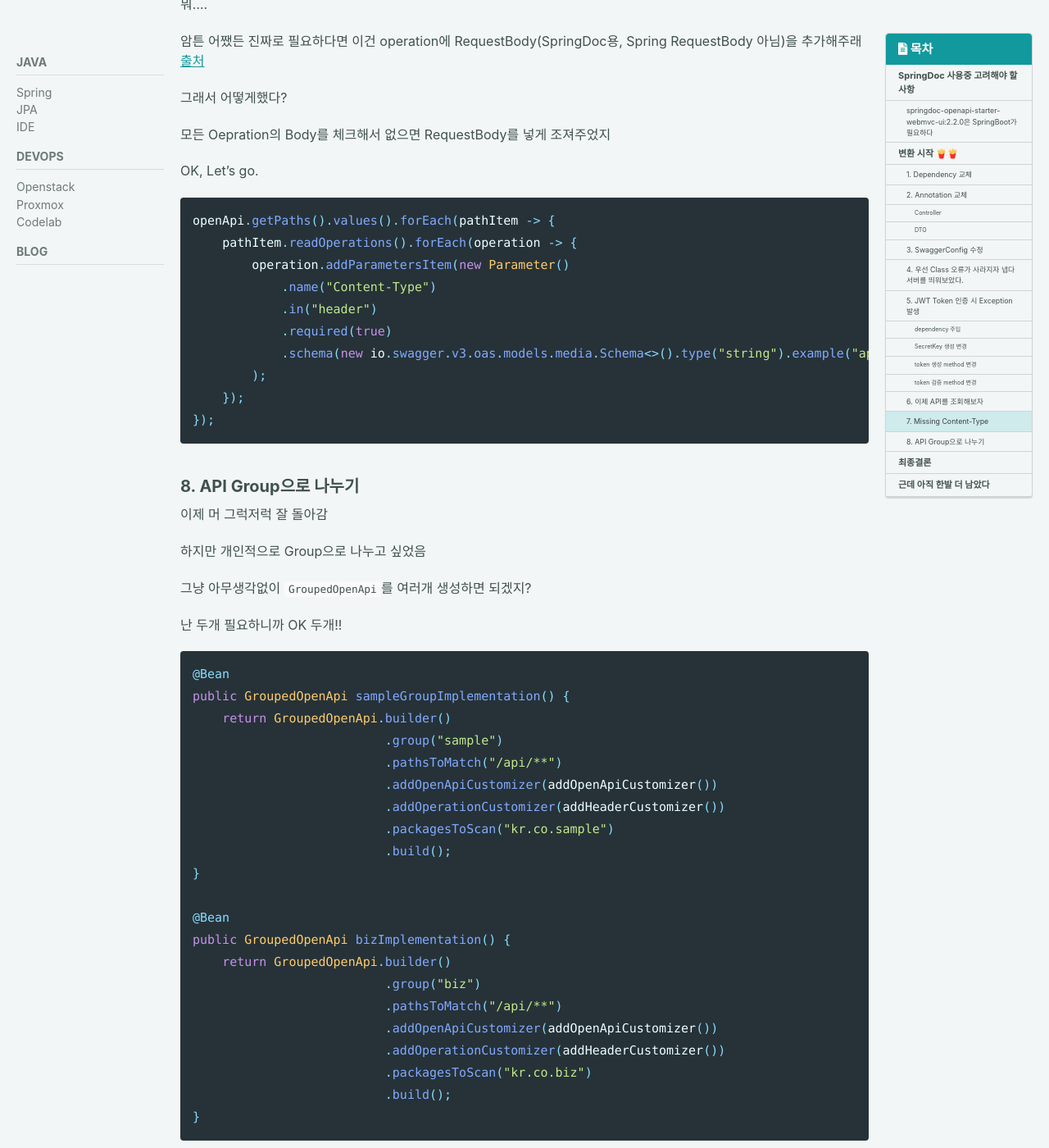
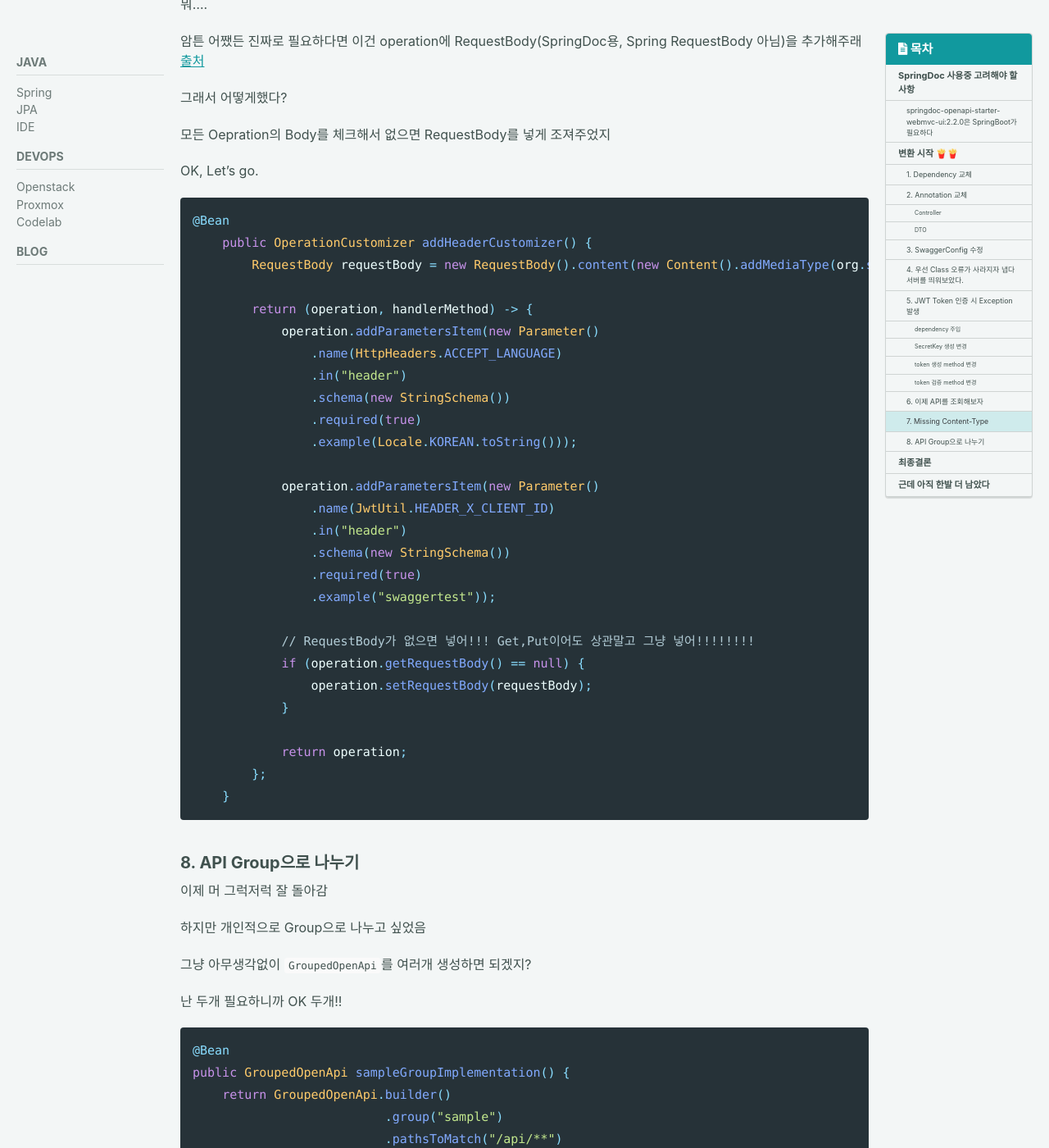
Before and after one commit to glorial83/glorial83.github.io, a Jekyll site: the page built from _posts/java/2025-02-27-Springdoc.md, in a window 1280 px wide and 1400 px high, scrolled down 18526 px. Shown: the whole window at 82% size. Built offline with Jekyll 4.4.1, drawn with Linux system fonts in a browser that asks for light colours; cached includes are drawn as plain includes; comment, search, counter and statistics services are not loaded.

Commit message:
Springdoc

````diff
--- a/_posts/java/2025-02-27-Springdoc.md
+++ b/_posts/java/2025-02-27-Springdoc.md
@@ -702,16 +702,33 @@ Content-Type을 안넣어주네?
 OK, Let's go.
 
 ```java
-openApi.getPaths().values().forEach(pathItem -> {
-    pathItem.readOperations().forEach(operation -> {
-        operation.addParametersItem(new Parameter()
-            .name("Content-Type")
-            .in("header")
-            .required(true)
-            .schema(new io.swagger.v3.oas.models.media.Schema<>().type("string").example("application/json"))
-        );
-    });
-});
+@Bean
+    public OperationCustomizer addHeaderCustomizer() {
+        RequestBody requestBody = new RequestBody().content(new Content().addMediaType(org.springframework.http.MediaType.APPLICATION_JSON_VALUE, new MediaType()));
+
+        return (operation, handlerMethod) -> {
+            operation.addParametersItem(new Parameter()
+                .name(HttpHeaders.ACCEPT_LANGUAGE)
+                .in("header")
+                .schema(new StringSchema())
+                .required(true)
+                .example(Locale.KOREAN.toString()));
+
+            operation.addParametersItem(new Parameter()
+                .name(JwtUtil.HEADER_X_CLIENT_ID)
+                .in("header")
+                .schema(new StringSchema())
+                .required(true)
+                .example("swaggertest"));
+
+            // RequestBody가 없으면 넣어!!! Get,Put이어도 상관말고 그냥 넣어!!!!!!!!
+            if (operation.getRequestBody() == null) {
+                operation.setRequestBody(requestBody);
+            }
+
+            return operation;
+        };
+    }
 ```
 
 ### 8. API Group으로 나누기
````
